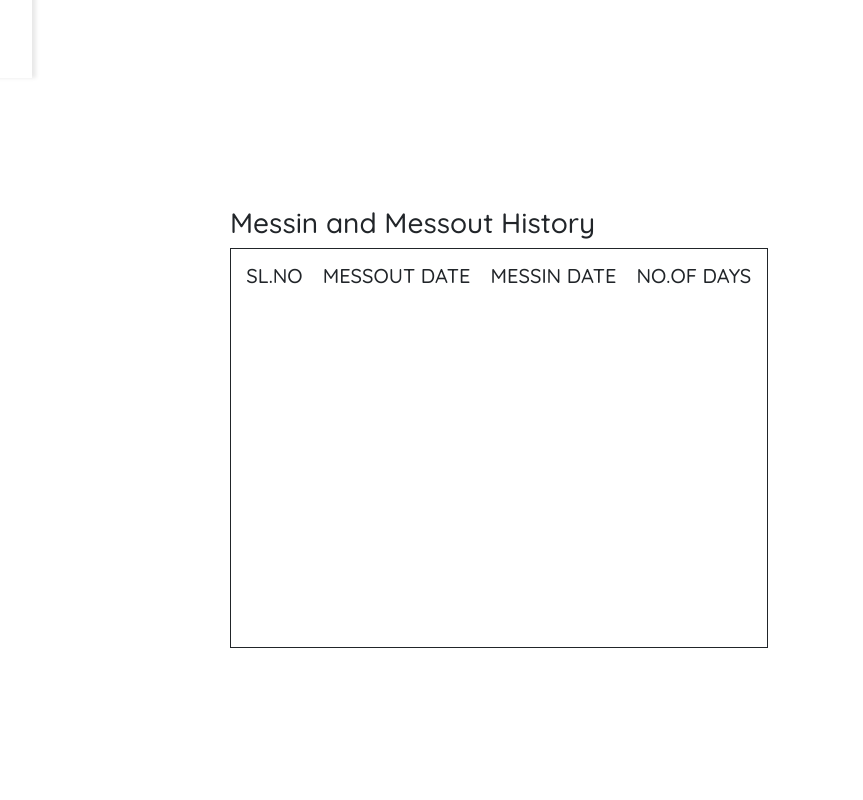
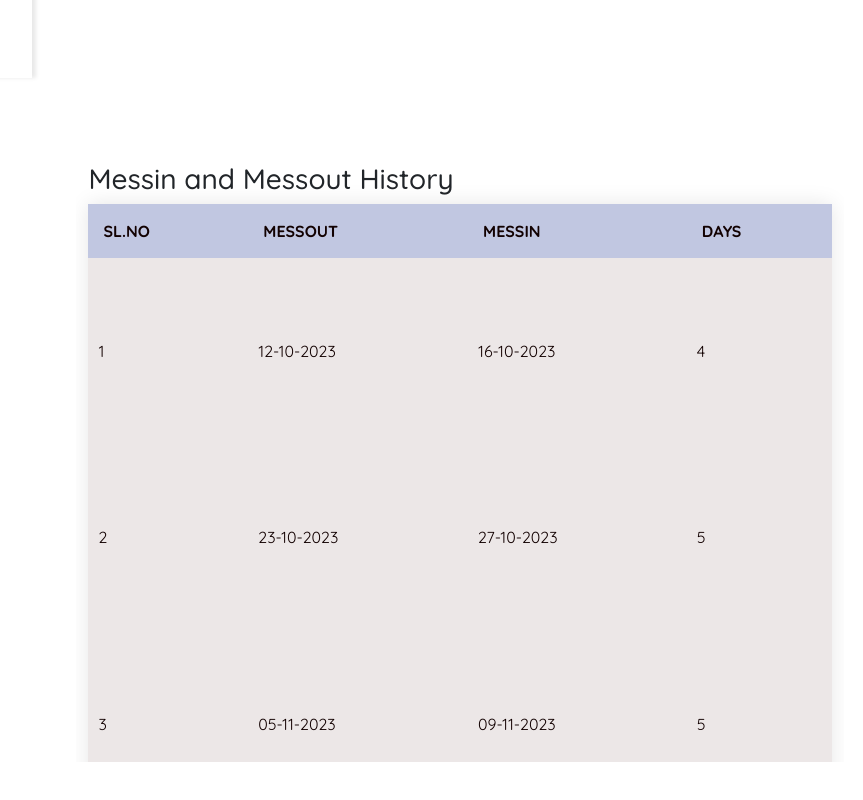
Before and after one commit to Aslam-Naseer/HMMS_frontend, a React (Create React App) app: page /home/mess in a window 1280 px wide. Shown: the part 722-1522 px from the top of the page, without its empty margins (218-1081 px from the left). Before the commit the page ends 1434 px from the top, so only its background shows below. Built offline with nearby package versions, Linux system fonts and the light colour scheme.

Commit message:
Messin and messout history

```diff
--- a/package.json
+++ b/package.json
@@ -18,6 +18,7 @@
     "react-icons": "^4.11.0",
     "react-router-dom": "^6.18.0",
     "react-scripts": "5.0.1",
+    "react-table": "^7.8.0",
     "web-vitals": "^2.1.4"
   },
   "scripts": {
--- /dev/null
+++ b/src/modules/mess/HistTable.jsx
@@ -0,0 +1,68 @@
+
+import fakeData from "./History.json";
+import * as React from "react";
+import { useTable } from "react-table";
+
+function App() {
+  const data = React.useMemo(() => fakeData, []);
+  const columns = React.useMemo(
+    () => [
+      {
+        Header: "SL.NO",
+        accessor: "id",
+      },
+      {
+        Header: "MESSOUT",
+        accessor: "outdate",
+      },
+      {
+        Header: "MESSIN",
+        accessor: "indate",
+      },
+      {
+        Header: "DAYS",
+        accessor: "days",
+      },
+
+    ],
+    []
+  );
+
+  const { getTableProps, getTableBodyProps, headerGroups, rows, prepareRow } =
+    useTable({ columns, data });
+
+  return (
+
+      <div className="container">
+        <h3>Messin and Messout History</h3>
+        <table {...getTableProps()}>
+          <thead>
+            {headerGroups.map((headerGroup) => (
+              <tr {...headerGroup.getHeaderGroupProps()}>
+                {headerGroup.headers.map((column) => (
+                  <th {...column.getHeaderProps()}>
+                    {column.render("Header")}
+                  </th>
+                ))}
+              </tr>
+            ))}
+          </thead>
+          <tbody {...getTableBodyProps()}>
+            {rows.map((row) => {
+              prepareRow(row);
+              return (
+                <tr {...row.getRowProps()}>
+                  {row.cells.map((cell) => (
+                    <td {...cell.getCellProps()}> {cell.render("Cell")} </td>
+                  ))}
+                </tr>
+              );
+            })}
+          </tbody>
+        </table>
+      </div>
+
+  );
+}
+
+export default App;
--- /dev/null
+++ b/src/modules/mess/History.json
@@ -0,0 +1,4 @@
+[{"id":1,"outdate":"12-10-2023","indate":"16-10-2023","days":4},
+{"id":2,"outdate":"23-10-2023","indate":"27-10-2023","days":5},
+{"id":3,"outdate":"05-11-2023","indate":"09-11-2023","days":5},
+{"id":4,"outdate":"10-11-2023","indate":"13-11-2023","days":4}]
--- a/src/modules/mess/Mess1.css
+++ b/src/modules/mess/Mess1.css
@@ -1,6 +1,6 @@
 
 .inout{
-    padding-left:20%;
+    padding-left:10%;
     padding-top: 15px;
     height: 100vh;
     margin-top: 10%;
@@ -115,8 +115,10 @@
     padding-right: 5%;
     padding-bottom: 5%;
     margin-left: 10%;
+
+    padding-top: 20%;
 }
-.history{
+/*.history{
     display: flex;
     padding: 2%;
     width: 70%;
@@ -125,13 +127,13 @@
     justify-content: space-between;
     overflow: scroll;
 }
-
+*/
 .guideline{
     position: absolute;
     top: 32%;
     right: 3%;
     margin-top: 5%;
-    width: 22%;
+    width: 26%;
     box-shadow: -1px 1px 5px black;
     padding: 5px;
     font-weight: 500;
@@ -147,3 +149,59 @@
     height: 40px;
     color: rgb(153, 141, 141);
 }
+
+.container {
+    position: relative;
+    top: 50%;
+    left: 30%;
+    max-height: 600px;
+    overflow-y: scroll;
+    -webkit-transform: translate(-50%, -50%);
+    transform: translate(-50%, -50%);
+   /*background-color: aqua;*/
+  }
+  table {
+    width: 100%;
+    height: 800px;
+    border-collapse: collapse;
+    overflow: hidden;
+    box-shadow: 0 0 20px rgba(0, 0, 0, 0.1);
+
+
+  }
+  th,
+  td {
+    padding: 15px;
+    background-color: rgba(158, 136, 136, 0.2);
+    color: #120101;
+
+  }
+  th {
+    text-align: left;
+
+  }
+
+  thead th {
+    background-color: #c1c7e1;
+  }
+  tbody tr:hover {
+    background-color: rgba(255, 255, 255, 0.3);
+  }
+
+  tbody td {
+
+
+    position: relative;
+    padding-left: 10px;
+
+  }
+  tbody td:hover:before {
+    content: "";
+    position: absolute;
+    left: 0;
+    right: 0;
+    top: -9999px;
+    bottom: -9999px;
+    background-color: rgba(255, 255, 255, 0.2);
+    z-index: -1;
+  }
--- a/src/modules/mess/Mess1.jsx
+++ b/src/modules/mess/Mess1.jsx
@@ -1,7 +1,10 @@
 import React, { useState } from 'react'
 import { FaRegStickyNote } from "react-icons/fa";
+
+
 import './Mess1.css'
 import Request from './Request'
+import Table from './HistTable'
 function Mess1() {
 
 
@@ -21,7 +24,7 @@ function Mess1() {
             bool: false,
 
         })
-        setOpen((open)=>!open)
+        setOpen((open) => !open)
     }
     const messout = () => {
         setMess({
@@ -30,11 +33,14 @@ function Mess1() {
             bool: true,
 
         })
-        setOpen((open)=>!open)
+        setOpen((open) => !open)
     }
     const guideline = () => {
-       setGuide((guide)=>!guide)
+        setGuide((guide) => !guide)
     }
+
+
+
 
 
 
@@ -47,8 +53,8 @@ function Mess1() {
                 <div className='req'>
                     <button className='inreq' onClick={messout} >MESSOUT</button>
                     <button className='outreq' onClick={messin}>MESSIN</button>
-                    <FaRegStickyNote className='guide-icon' onClick={guideline}/>
-                    {open && <Request messMode={mess.mode}/>}
+                    <FaRegStickyNote className='guide-icon' onClick={guideline} />
+                    {open && <Request messMode={mess.mode} />}
 
                 </div>
             </div>
@@ -65,13 +71,8 @@ function Mess1() {
                 </div>
             }
             <div className='hist'>
-            <h3>Messin and Messout History</h3>
-            <div className='history'>
-                <h5>SL.NO</h5>
-                <h5>MESSOUT DATE</h5>
-                <h5>MESSIN DATE</h5>
-                <h5>NO.OF DAYS</h5>
-            </div>
+
+                <Table  />
             </div>
         </div>
     )
```
Also changed, not shown: 1 other file (tests, documents, lock files or other folders). Lines whose indentation alone changed are shown as unchanged.
